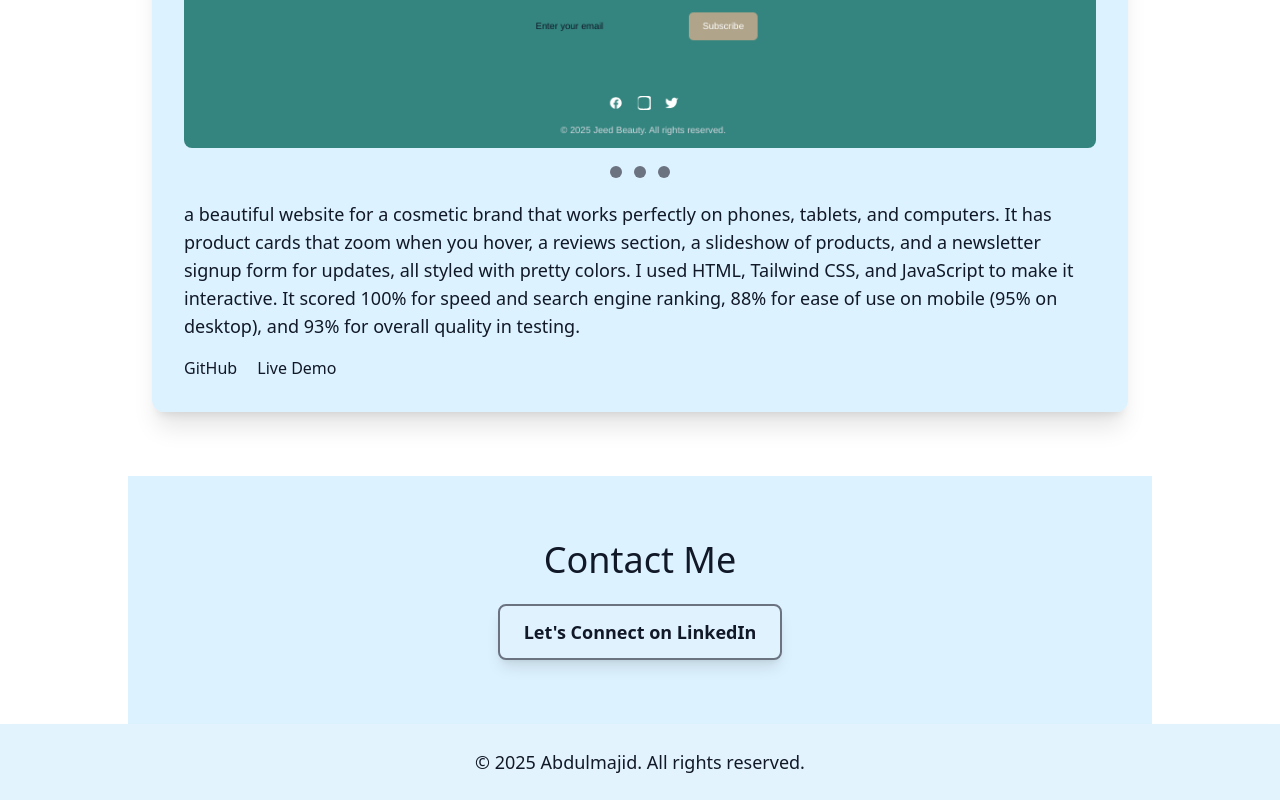
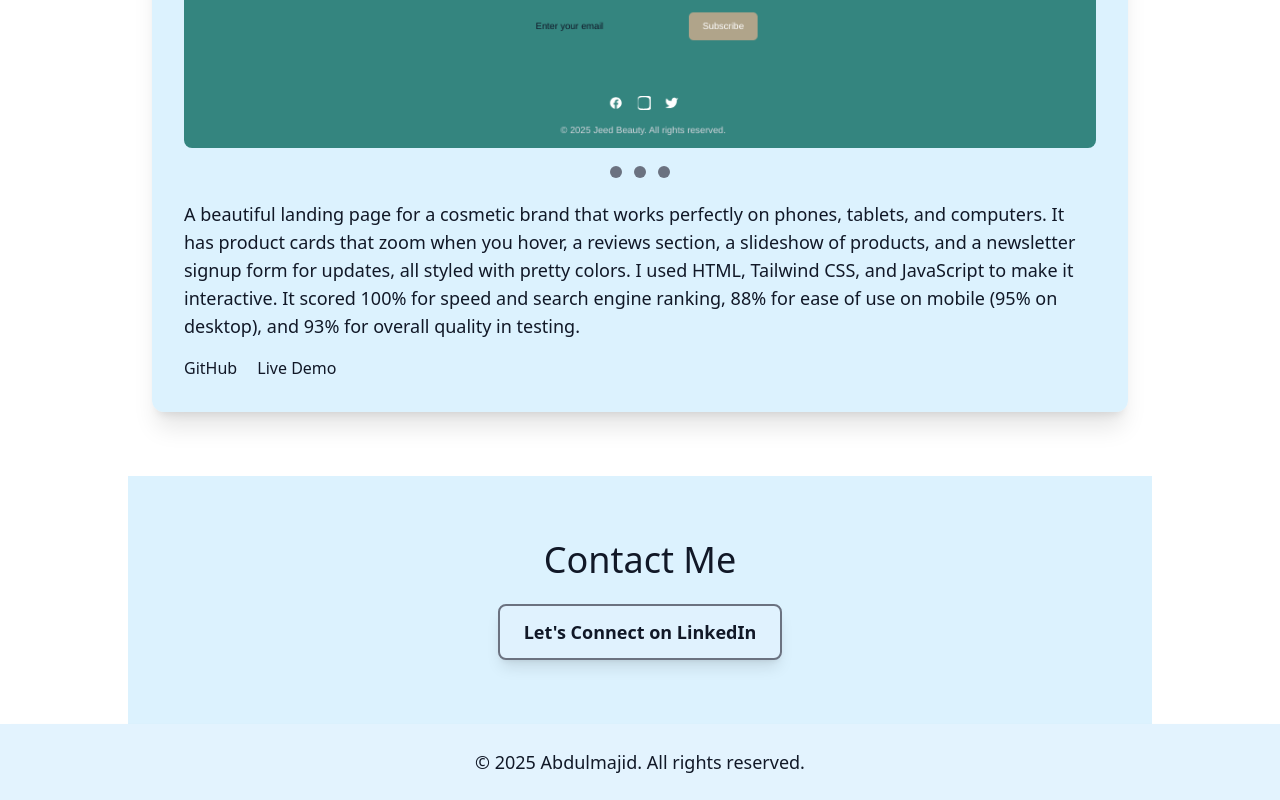
Before and after one commit to CodeBruv/portfolio-website, a website: page index.html in a window 1280 px wide. Shown: the part 3217-4017 px from the top of the page. Drawn offline with nearby package versions, Linux system fonts and the light colour scheme.

```diff
--- a/index.html
+++ b/index.html
@@ -140,7 +140,7 @@
           </div>
         </div>
         <p class="text-gray-900 mt-4 text-lg">
-          a beautiful website for a cosmetic brand that works perfectly on phones, tablets, and computers.
+          A beautiful landing page for a cosmetic brand that works perfectly on phones, tablets, and computers.
           It has product cards that zoom when you hover, a reviews section, a slideshow of products, and a newsletter signup form for updates,
           all styled with pretty colors. I used HTML, Tailwind CSS, and JavaScript to make it interactive.
           It scored 100% for speed and search engine ranking, 88% for ease of use on mobile (95% on desktop), and 93% for overall quality in testing.
```
